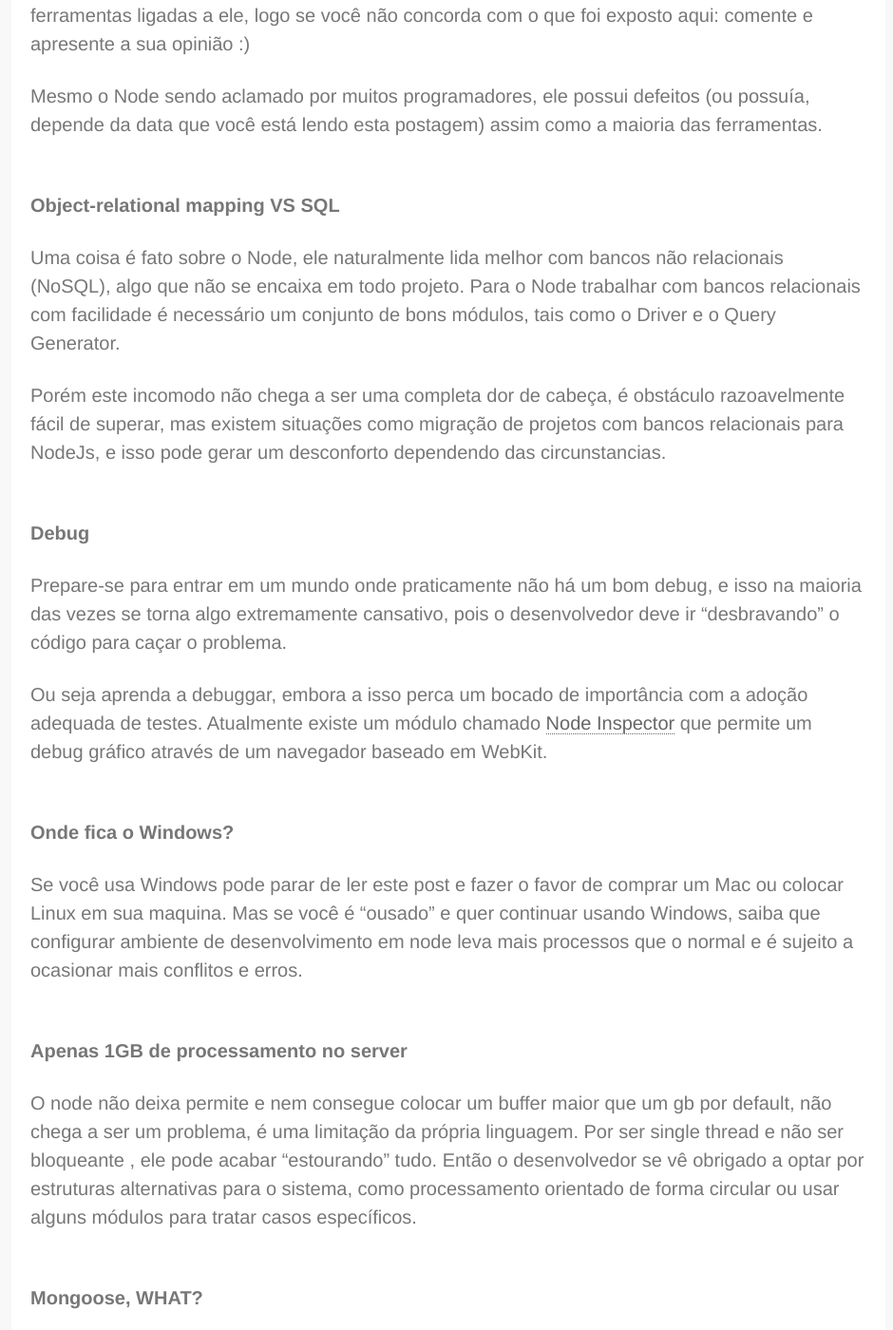
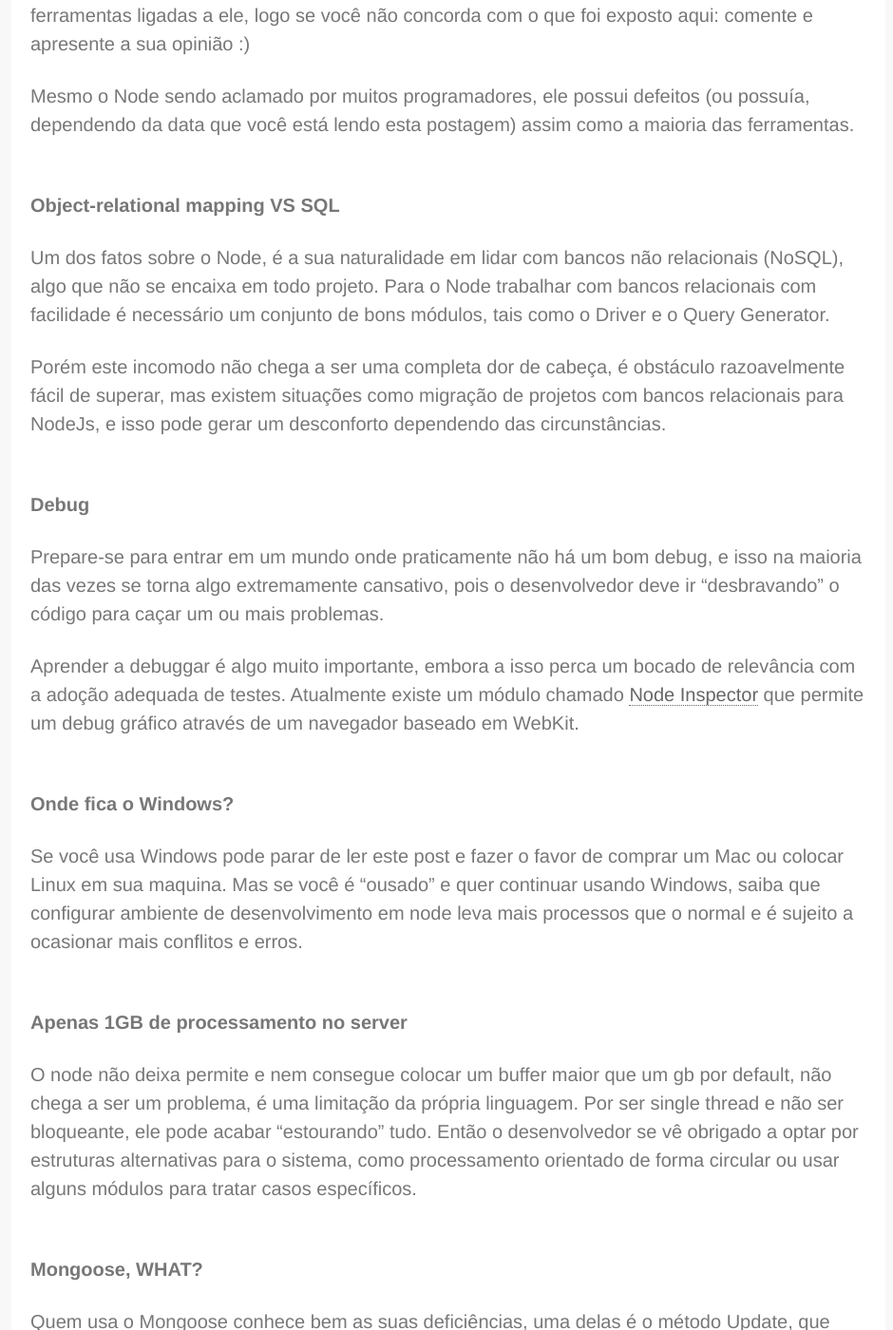
Before and after one commit to raphamorim/raphamorim.github.com, a Jekyll site: the page built from _posts/2014-03-10-o-lado-oculto-do-node-js.md, in a window 1280 px wide and 1400 px high, scrolled down 890 px. Shown: the whole window at 95% size, without its empty margins (168-1108 px from the left). Built offline with Jekyll 4.4.1, drawn with Linux system fonts in a browser that asks for light colours; nearby versions of some CDN libraries; Markdown is read by kramdown in place of the engine named in the settings; comment, search, counter and statistics services are not loaded; some of the changed text lies outside the part shown.

Commit message:
first edit on post

```diff
--- a/_posts/2014-03-10-o-lado-oculto-do-node-js.md
+++ b/_posts/2014-03-10-o-lado-oculto-do-node-js.md
@@ -18,27 +18,27 @@ Antes de começar, entenda que aqui irá apenas ser mostrado os lados negativos
 logo se você não concorda com o que foi exposto aqui: comente e apresente a sua opinião :)
 
 Mesmo o Node sendo aclamado por muitos programadores, ele possui defeitos (ou possuía,
-depende da data que você está lendo esta postagem) assim como a maioria das ferramentas.
+dependendo da data que você está lendo esta postagem) assim como a maioria das ferramentas.
 <br><br>
 
 **Object-relational mapping VS SQL**
 
-Uma coisa é fato sobre o Node, ele naturalmente lida melhor com bancos não relacionais (NoSQL), algo
+Um dos fatos sobre o Node, é a sua naturalidade em lidar com bancos não relacionais (NoSQL), algo
 que não se encaixa em todo projeto. Para o Node trabalhar com bancos relacionais com facilidade é
 necessário um conjunto de bons módulos, tais como o Driver e o Query Generator.
 
 Porém este incomodo não chega a ser uma completa dor de cabeça, é obstáculo razoavelmente fácil de
 superar, mas existem situações como migração de projetos com bancos relacionais para NodeJs, e isso
-pode gerar um desconforto dependendo das circunstancias.
+pode gerar um desconforto dependendo das circunstâncias.
 <br><br>
 
 **Debug**
 
 Prepare-se para entrar em um mundo onde praticamente não há um bom debug, e isso na maioria
 das vezes se torna algo extremamente cansativo, pois o desenvolvedor deve ir "desbravando" o código
-para caçar o problema.
+para caçar um ou mais problemas.
 
-Ou seja aprenda a debuggar, embora a isso perca um bocado de importância com a adoção
+Aprender a debuggar é algo muito importante, embora a isso perca um bocado de relevância com a adoção
 adequada de testes. Atualmente existe um módulo chamado
 <a href="https://github.com/node-inspector/node-inspector" class="link">Node Inspector</a>
 que permite um debug gráfico através de um navegador baseado em WebKit.
@@ -55,8 +55,8 @@ configurar ambiente de desenvolvimento em node leva mais processos que o normal
 **Apenas 1GB de processamento no server**
 
 O node não deixa permite e nem consegue colocar um buffer maior que um gb por default,
-não chega a ser um problema, é uma limitação da própria linguagem. Por ser single thread e não ser bloqueante
-, ele pode acabar "estourando" tudo. Então o desenvolvedor se vê obrigado a optar por
+não chega a ser um problema, é uma limitação da própria linguagem. Por ser single thread e não ser bloqueante,
+ele pode acabar "estourando" tudo. Então o desenvolvedor se vê obrigado a optar por
 estruturas alternativas para o sistema, como processamento orientado de forma circular ou usar alguns
 módulos para tratar casos específicos.
 <br><br>
```
Also changed, not shown: other parts of _posts/2014-03-10-o-lado-oculto-do-node-js.md (+1 -1 lines), 7 other files.
